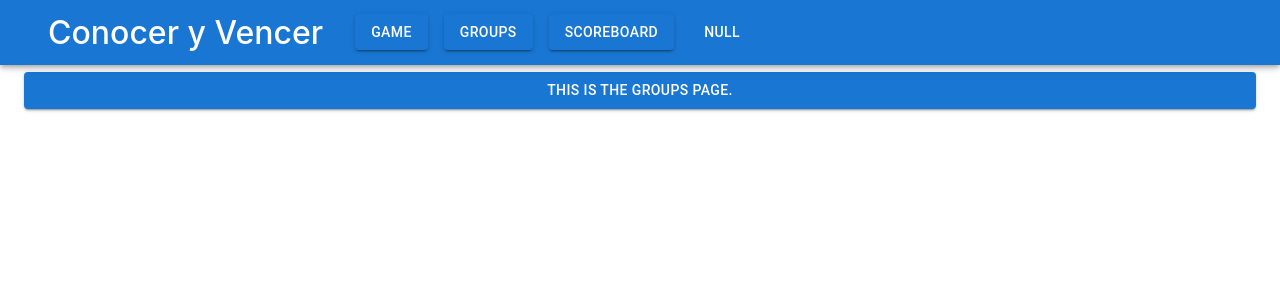
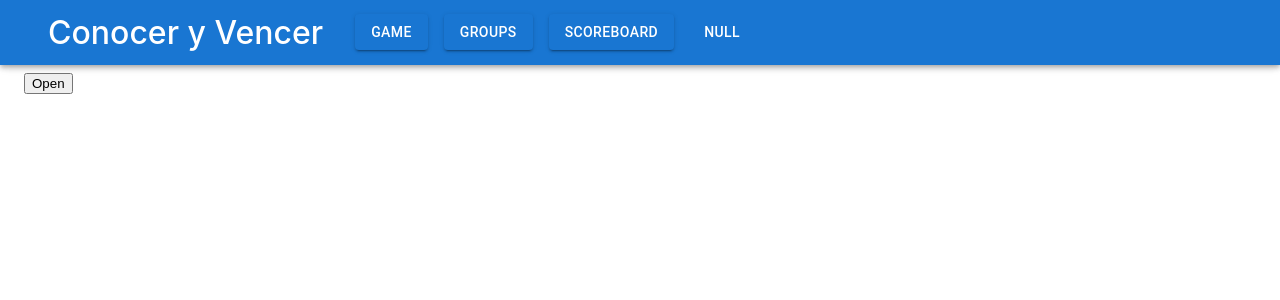
Before and after one commit to Arquisoft/wiq_en2a, a React (Create React App) app in the folder webapp/: page /groups in a window 1280 px wide. Shown: the top 300 px of the page. Built offline with nearby package versions, Linux system fonts and the light colour scheme.

Commit message:
Starting with the popups (groups view)

```diff
--- a/webapp/package.json
+++ b/webapp/package.json
@@ -18,7 +18,7 @@
     "react-dom": "^18.2.0",
     "react-i18next": "^14.0.5",
     "react-router-dom": "^6.22.2",
-    "react-scripts": "^5.0.1",
+    "react-scripts": "^3.0.1",
     "react-sf-building-blocks": "^1.0.87",
     "web-vitals": "^3.5.1"
   },
@@ -55,7 +55,6 @@
     "axios-mock-adapter": "^1.22.0",
     "expect-puppeteer": "^9.0.2",
     "i18next": "^19.4.5",
-    "jest": "^29.3.1",
     "jest-cucumber": "^3.0.1",
     "jest-environment-node": "^29.7.0",
     "mongodb-memory-server": "^9.1.4",
--- a/webapp/src/pages/groups/groups-page.scss
+++ b/webapp/src/pages/groups/groups-page.scss
@@ -0,0 +1,43 @@
+body.active-modal {
+    overflow-y: hidden;
+}
+
+.btn-modal {
+    padding: 10px 20px;
+    display: block;
+    margin: 100px auto 0;
+    font-size: 18px;
+}
+
+.modal, .overlay {
+    width: 100vw;
+    height: 100vh;
+    top: 0;
+    left: 0;
+    right: 0;
+    bottom: 0;
+    position: fixed;
+}
+
+.overlay {
+    background: rgba(49,49,49,0.8);
+}
+.modal-content {
+    position: absolute;
+    top: 40%;
+    left: 50%;
+    transform: translate(-50%, -50%);
+    line-height: 1.4;
+    background: #f1f1f1;
+    padding: 14px 28px;
+    border-radius: 3px;
+    max-width: 600px;
+    min-width: 300px;
+}
+
+.close-modal {
+    position: absolute;
+    top: 10px;
+    right: 10px;
+    padding: 5px 7px;
+}
--- a/webapp/src/pages/groups/index.tsx
+++ b/webapp/src/pages/groups/index.tsx
@@ -1,12 +1,43 @@
-import React from "react";
+import React, { useState } from "react";
 import { Button, Container } from "@mui/material";
 
 export const GroupsPage: React.FC<{}> = () => {
+  const [modal, setModal] = useState(false);
+
+  const toggleModal = () => {
+    setModal(!modal);
+  };
+
+  if(modal) {
+    document.body.classList.add('active-modal')
+  } else {
+    document.body.classList.remove('active-modal')
+  }
   return (
     <Container sx={{ mt: 9 }} maxWidth="xl">
-      <Button fullWidth variant="contained">
-       This is the groups page.
-      </Button>
+      <button onClick={toggleModal} className="btn-modal">
+        Open
+      </button>
+
+      {modal && (
+        <div className="modal">
+          <div onClick={toggleModal} className="overlay"></div>
+          <div className="modal-content">
+            <h2>Hello Modal</h2>
+            <p>
+              Lorem ipsum dolor sit amet consectetur adipisicing elit. Provident
+              perferendis suscipit officia recusandae, eveniet quaerat assumenda
+              id fugit, dignissimos maxime non natus placeat illo iusto!
+              Sapiente dolorum id maiores dolores? Illum pariatur possimus
+              quaerat ipsum quos molestiae rem aspernatur dicta tenetur. Sunt
+              placeat tempora vitae enim incidunt porro fuga ea.
+            </p>
+            <button className="close-modal" onClick={toggleModal}>
+              CLOSE
+            </button>
+          </div>
+        </div>
+      )}
     </Container>
   );
 };
```
Also changed, not shown: 1 other file (tests, documents, lock files or other folders).
